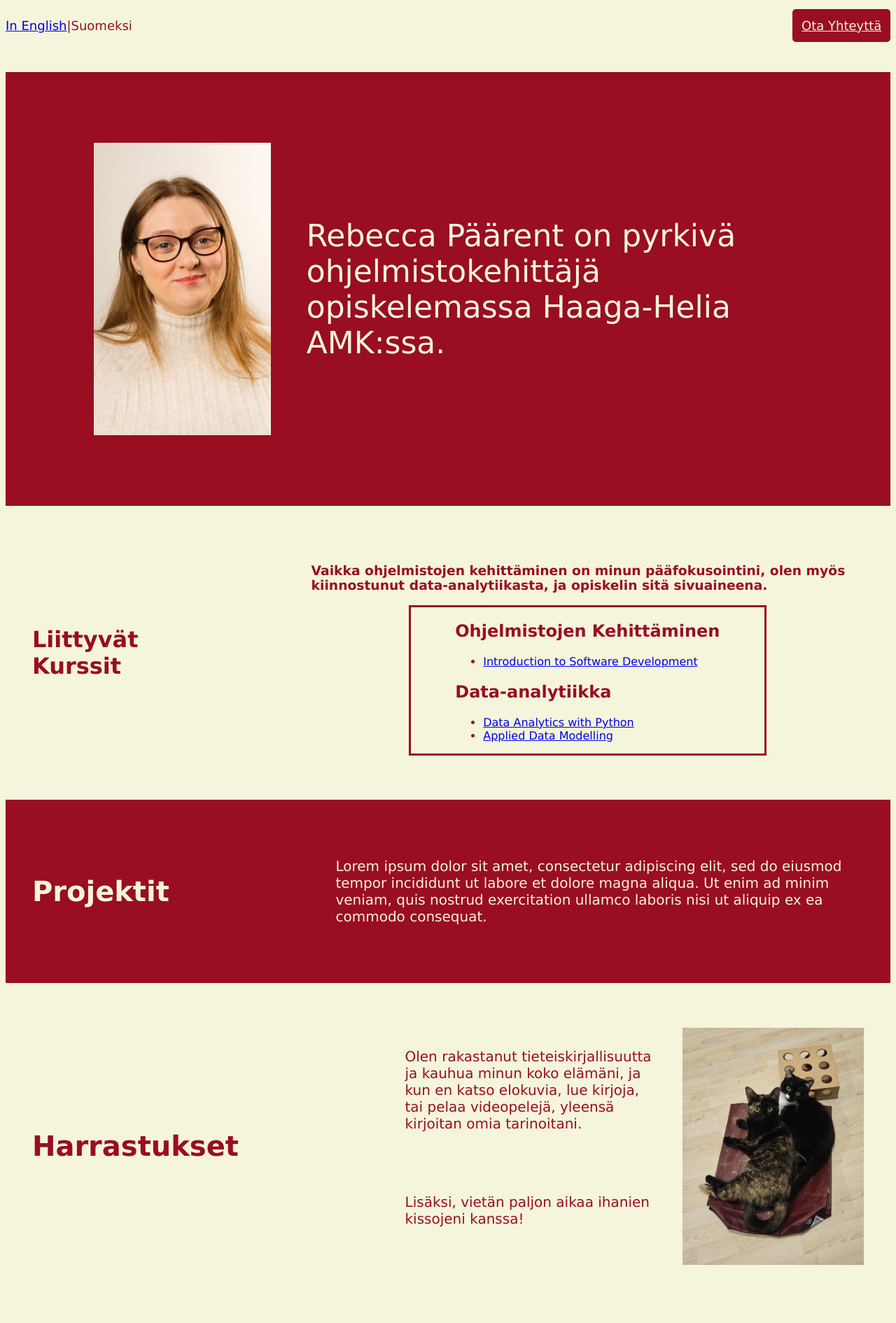
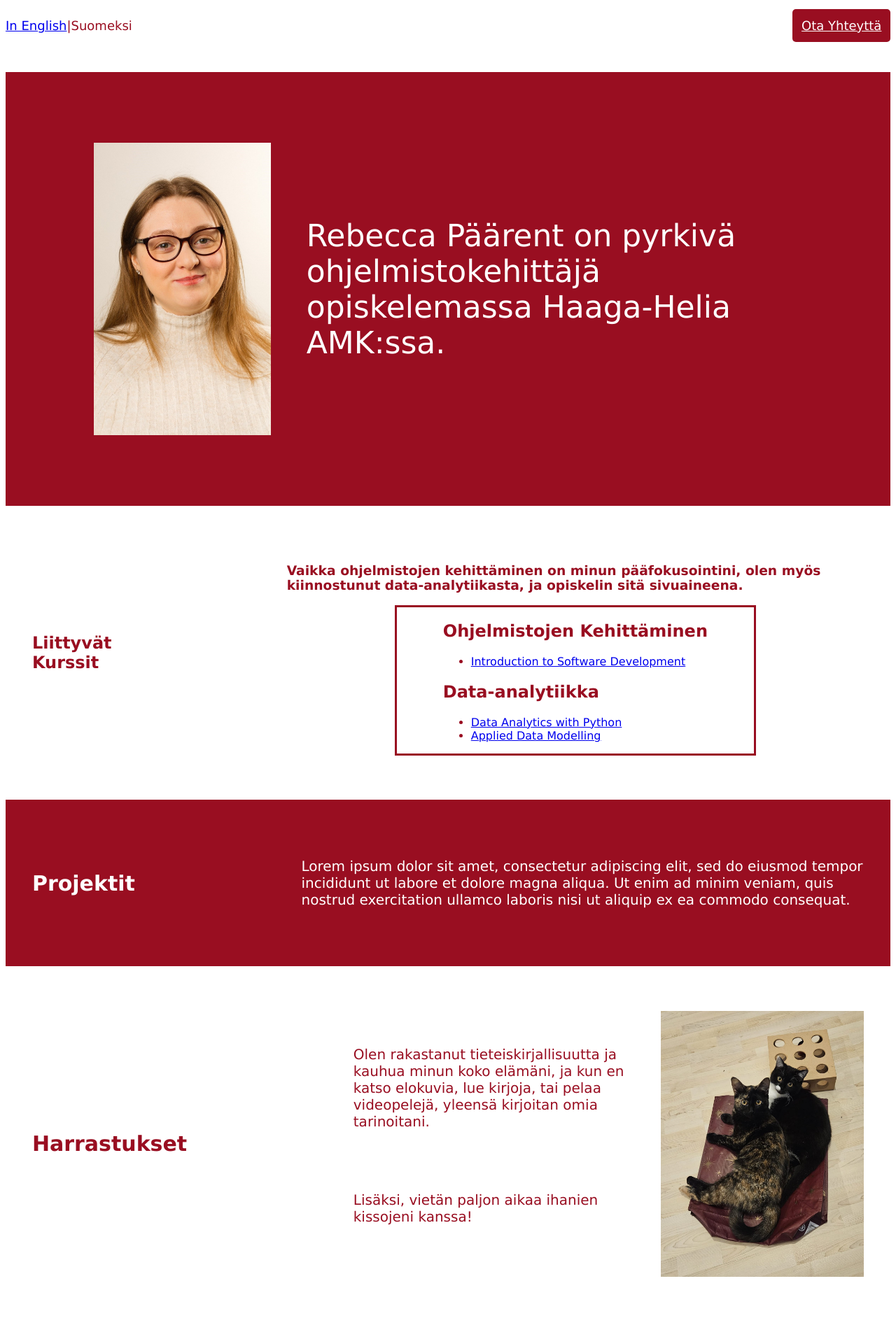
Before and after one commit to freddie-bees/freddie-bees.github.io, a plain HTML site: page index_fi.html in a window 1280 px wide. Shown: the whole page at 70% size. Drawn offline with Linux system fonts and the light colour scheme.

Commit message:
version 2

```diff
--- a/css/contact_me_fi_style.css
+++ /dev/null
@@ -1,76 +0,0 @@
-body {
-    background-color: beige;
-    font-family: Verdana, Geneva, Tahoma, sans-serif;
-}
-
-/*Navigation Bar Style*/
-.navigation {
-    font-size: large;
-     display: flex;
-    flex-flow: row wrap;
-    justify-content: space-between;
-    align-items: center;
-    padding-bottom: 1%;
-}
-
-.language_options {
-    display: flex;
-    flex-flow: row wrap;
-    justify-content: space-around;
-    align-items: center;
-    color:#990E21;
-}
-
-.home_button {
-background-color: #990E21;
-color:beige;
-padding-left: 1%;
-padding-right: 1%;
-padding-bottom: 1%;
-padding-top: 1%;
-border-radius: 5px;
-}
-
-/*Main Section Style*/
-.main_section {
-    background-color: #990E21;
-    color:beige;
-    padding-bottom: 5%;
-    padding-top: 5%;
-}
-
-.contact_links {
-    display: flex;
-    flex-flow: row nowrap;
-    justify-content: center;
-}
-
-.header {
-    display: flex;
-    flex-flow: row nowrap;
-    justify-content: center;
-    font-size: 500%;
-}
-
-/*Image Style*/
-.link_image {
-    width: 175px;
-    height: auto;
-}
-
-/*Mobile Adjustments*/
-@media only screen and (max-width: 650px) {
-    .navigation {
-        flex-direction: column;  /* column instead of row */
-        align-items: center;  /* center the children vertically */
-        padding-bottom: 10%;
-    }
-
-    .header {
-        font-size: 200%;
-    }
-
-    .link_image {
-        width:100px;
-    }
-}
--- a/css/contact_me_en_style.css
+++ b/css/contact_me_style.css
@@ -1,10 +1,10 @@
 body {
-    background-color: beige;
+    background-color: white;
     font-family: Verdana, Geneva, Tahoma, sans-serif;
 }
 
 /*Navigation Bar Style*/
-.navigation {
+nav {
     font-size: large;
      display: flex;
     flex-flow: row wrap;
@@ -23,7 +23,7 @@ body {
 
 .home_button {
 background-color: #990E21;
-color:beige;
+color:white;
 padding-left: 1%;
 padding-right: 1%;
 padding-bottom: 1%;
@@ -32,9 +32,9 @@ border-radius: 5px;
 }
 
 /*Main Section Style*/
-.main_section {
+section {
     background-color: #990E21;
-    color:beige;
+    color:white;
     padding-bottom: 5%;
     padding-top: 5%;
 }
@@ -60,7 +60,7 @@ border-radius: 5px;
 
 /*Mobile Adjustments*/
 @media only screen and (max-width: 650px) {
-    .navigation {
+    nav {
         flex-direction: column;  /* column instead of row */
         align-items: center;  /* center the children vertically */
         padding-bottom: 10%;
--- a/css/index_fi_style.css
+++ /dev/null
@@ -1,170 +0,0 @@
-body {
-    background-color: beige;
-    font-family: Verdana, Geneva, Tahoma, sans-serif;
-}
-
-/*Navigation Bar Style*/
-.navigation {
-    font-size: large;
-     display: flex;
-    flex-flow: row wrap;
-    justify-content: space-between;
-    align-items: center;
-}
-
-.language_options {
-    display: flex;
-    flex-flow: row wrap;
-    justify-content: space-around;
-    align-items: center;
-    color:#990E21;
-}
-
-.contact_button {
-background-color: #990E21;
-color:beige;
-padding-left: 1%;
-padding-right: 1%;
-padding-bottom: 1%;
-padding-top: 1%;
-border-radius: 5px;
-}
-
-/*Biography Style*/
-.biography {
-background-color: #990E21;
-color: beige;
-font-size:275%;
-display:flex;
-flex-flow: row nowrap;
-justify-content: space-evenly;
-align-items: center;
-padding-top: 8%;
-padding-bottom: 8%;
-padding-left: 10%;
-padding-right: 10%;
-}
-
-.cv_photo {
-max-width: 25%;
-height: auto;
-padding-right: 5%;
-min-width: 220px;
-}
-
-/*Relevant Classes Section Style*/
-.rc_section_heading {
-display:flex;
-flex-flow: column nowrap;
-justify-self: flex-start;
-padding-right: 20%;
-}
-
-.relevant_classes {
-background-color: beige;
-color:#990E21;
-display:flex;
-flex-flow: row nowrap;
-align-items: center;
-padding-top: 5%;
-padding-bottom: 5%;
-padding-left: 3%;
-padding-right: 3%;
-}
-
-.rc_section_body {
-display:flex;
-flex-flow: column nowrap;
-align-items: center;
-}
-
-.class_lists {
-    border-style: solid;
-    border-color: #990E21;
-    padding-left: 8%;
-    padding-right: 8%;
-}
-
-/*Projects Section Style*/
-.projects_heading {
-display:flex;
-flex-flow: column nowrap;
-justify-self: flex-start;
-padding-right: 20%;
-}
-
-.projects {
-background-color: #990E21;
-color:beige;
-display:flex;
-flex-flow: row nowrap;
-justify-content: space-evenly;
-align-items: center;
-padding-top: 5%;
-padding-bottom: 5%;
-padding-left: 3%;
-padding-right: 3%;
-font-size: 125%;
-}
-
-/*Hobbies Section Style*/
-.hobbies_heading {
-display:flex;
-flex-flow: column nowrap;
-justify-self: flex-start;
-padding-right: 20%;
-}
-
-.hobbies {
-background-color: beige;
-color:#990E21;
-display:flex;
-flex-flow: row nowrap;
-justify-content: space-evenly;
-align-items: center;
-padding-top: 5%;
-padding-bottom: 5%;
-padding-left: 3%;
-padding-right: 3%;
-font-size: 125%;
-}
-
-.hobbies_text {
-flex-flow: column wrap;
-padding-right: 3%;
-}
-
-.cats_photo {
-max-width: 25%;
-height: auto;
-min-width: 220px;
-}
-
-/*Mobile Adjustments*/
-@media only screen and (max-width: 650px) {
-  .navigation,
-  .biography,
-  .relevant_classes,
-  .projects,
-  .hobbies {
-    flex-direction: column;   /* column instead of row */
-    align-items: center;      /* center the children vertically */  }
-
-    .class_lists {
-    padding-left: 1%;
-    }
-
-  .cv_photo,
-  .cats_photo {
-    max-width: 80%;
-    padding-right: 0;
-  }
-
-    .biography {
-        font-size: 125%;
-    }
-    .hobbies,
-    .projects {
-        font-size: 100%;
-    }
-}
--- a/css/index_en_style.css
+++ b/css/index_style.css
@@ -1,10 +1,10 @@
 body {
-    background-color: beige;
+    background-color: white;
     font-family: Verdana, Geneva, Tahoma, sans-serif;
 }
 
 /*Navigation Bar Style*/
-.navigation {
+nav {
     font-size: large;
     display: flex;
     flex-flow: row wrap;
@@ -22,7 +22,7 @@ body {
 
 .contact_button {
     background-color: #990E21;
-    color: beige;
+    color: white;
     padding-left: 1%;
     padding-right: 1%;
     padding-bottom: 1%;
@@ -33,8 +33,8 @@ body {
 /*Biography Style*/
 .biography {
     background-color: #990E21;
-    color: beige;
-    font-size: 275%;
+    color: white;
+    font-size: 275%; /*The biography is the focus of the profile, so this font should be the largest.*/
     display: flex;
     flex-flow: row nowrap;
     justify-content: space-evenly;
@@ -61,7 +61,7 @@ body {
 }
 
 .relevant_classes {
-    background-color: beige;
+    background-color: white;
     color: #990E21;
     display: flex;
     flex-flow: row nowrap;
@@ -96,7 +96,7 @@ body {
 
 .projects {
     background-color: #990E21;
-    color: beige;
+    color: white;
     display: flex;
     flex-flow: row nowrap;
     justify-content: space-evenly;
@@ -117,7 +117,7 @@ body {
 }
 
 .hobbies {
-    background-color: beige;
+    background-color: white;
     color: #990E21;
     display: flex;
     flex-flow: row nowrap;
@@ -144,13 +144,13 @@ body {
 /*Mobile Adjustments*/
 @media only screen and (max-width: 650px) {
 
-    .navigation,
+    nav,
     .biography,
     .relevant_classes,
     .projects,
     .hobbies {
-        flex-direction: column;  /* column instead of row */
-        align-items: center;  /* center the children vertically */
+        flex-direction: column;  /* Column instead of row */
+        align-items: center;  /* Center the children vertically */
     }
 
     .class_lists {
--- a/index_fi.html
+++ b/index_fi.html
@@ -1,46 +1,49 @@
 <!DOCTYPE html>
 <html lang="fi">
+
 <head>
-        <link rel="stylesheet" href="css/index_fi_style.css">
+    <link rel="stylesheet" href="css/index_style.css">
     <meta name="viewport" content="width=device-width, initial-scale=1.0">
     <meta charset="UTF-8">
     <title>Rebecca Päärent</title>
 </head>
+
 <body>
 
     <!--Navigation Bar-->
-        <div class="navigation">
+    <nav>
 
         <div class="language_options">
-            <a href="index.html" class="english_button">In English</a>
+            <a href="index.html" class="english_button">In English</a> <!--Switches language to English-->
             <p> | </p>
-            <p class="finnish_button">Suomeksi</p>
+            <p class="finnish_button">Suomeksi</p> <!--Non-functional because the page is already in Finnish-->
         </div>
 
-           <a href="contact_me_fi.html" class ="contact_button">Ota Yhteyttä</a>
+        <a href="contact_me_fi.html" class="contact_button">Ota Yhteyttä</a> <!--Link to contact page-->
 
-        </div>
+    </nav>
 
     <br>
     <br>
 
     <!--Biography-->
-        <div class="biography">
+    <section class="biography">
 
         <img src="images/cv_photo.jpg" alt="cv kuva" class="cv_photo">
         <p>Rebecca Päärent on pyrkivä ohjelmistokehittäjä opiskelemassa
-                Haaga-Helia AMK:ssa.</p>
+            Haaga-Helia AMK:ssa.</p> <!--Primary information for the portfolio-->
 
-        </div>
+    </section>
 
     <!-- Relevant Classes-->
-         <div class="relevant_classes">
+    <section class="relevant_classes">
         <h1 class="rc_section_heading">Liittyvät Kurssit</h1>
         <div class="rc_section_body">
             <h3>Vaikka ohjelmistojen kehittäminen on minun pääfokusointini, olen myös kiinnostunut data-analytiikasta,
                 ja opiskelin sitä sivuaineena.
             </h3>
             <div class="class_lists">
+                <!--This is meant to be updated over time. Classes should be links to official course descriptions.-->
                 <h2>Ohjelmistojen Kehittäminen</h2>
                 <ul>
                     <li><a href="https://opinto-opas.haaga-helia.fi/course/SOF001IT1AE?lang=en">
@@ -58,18 +61,19 @@
                 </ul>
             </div>
         </div>
-         </div>
+    </section>
 
     <!--Projects-->
-        <div class="projects">
+    <section class="projects">
         <h1 class="projects_heading">Projektit</h1>
+        <!--To be updated as studies continue with details about completed and ongoing projects-->
         <p>Lorem ipsum dolor sit amet, consectetur adipiscing elit, sed do eiusmod tempor
             incididunt ut labore et dolore magna aliqua. Ut enim ad minim veniam,
             quis nostrud exercitation ullamco laboris nisi ut aliquip ex ea commodo consequat.</p>
-        </div>
+    </section>
 
     <!--Hobbies-->
-        <div class="hobbies">
+    <section class="hobbies">
         <h1 class="hobbies_heading">Harrastukset</h1>
         <div class="hobbies_text">
             <p> Olen rakastanut tieteiskirjallisuutta ja kauhua minun koko elämäni,
@@ -79,9 +83,9 @@
             <p>Lisäksi, vietän paljon aikaa ihanien kissojeni kanssa!</p>
             <br>
         </div>
-        <img src="images/cats.jpg" class="cats_photo"
-        alt="kaksi kissaa makaamassa vierekkäin kantokassilla">
-        </div>
+        <img src="images/cats.jpg" class="cats_photo" alt="kaksi kissaa makaamassa vierekkäin kantokassilla">
+    </section>
 
 </body>
+
 </html>
```
Also changed, not shown: contact_me_en.html (+9 -9 lines), contact_me_fi.html (+9 -9 lines), index.html (+24 -20 lines). Lines whose indentation alone changed are shown as unchanged.
